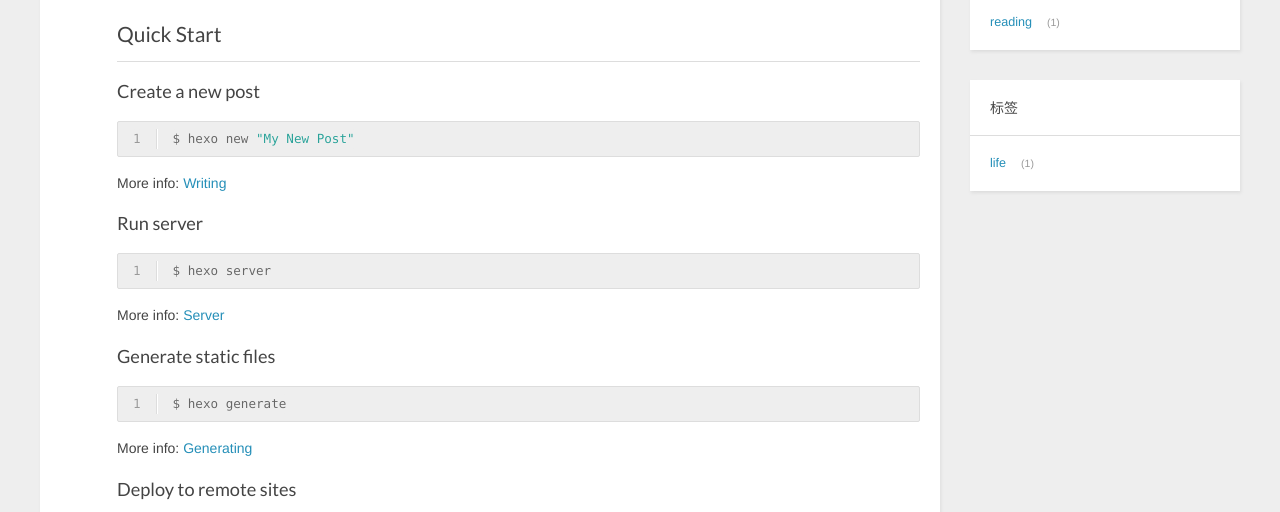
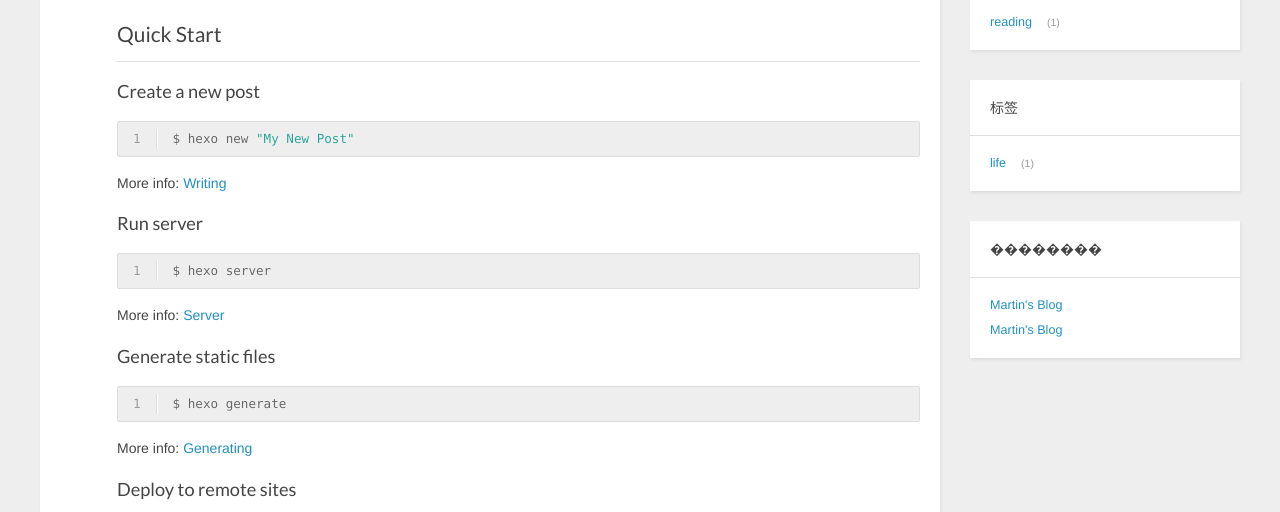
Before and after one commit to KayGuoWhu/KayGuoWhu.github.io, a plain HTML site: page 2015/06/04/hello-world/index.html in a window 1280 px wide. Shown: the part 288-800 px from the top of the page. Drawn offline with nearby package versions, Linux system fonts and the light colour scheme; a script that the page names is missing.

Commit message:
Site updated: 2015-06-16 20:52:42

```diff
--- a/2015/06/04/hello-world/index.html
+++ b/2015/06/04/hello-world/index.html
@@ -151,6 +151,14 @@
   </ul>
 </div>
 
+
+  <div class="widget tag">
+<h3 class="title">��������</h3>
+<ul class="entry">
+<li><a href="http://wangxinkai.com/" title="Martin's Blog">Martin's Blog</a></li>
+<li><a href="http://wangxinkai.com/" title="Martin's Blog">Martin's Blog</a></li>
+</ul>
+</div>
 </aside>
     <div class="clearfix"></div>
   </div>
```
Also changed, not shown: 2015/06/15/life-choice/index.html (+8 -0 lines), archives/2015/06/index.html (+8 -0 lines), archives/2015/index.html (+8 -0 lines), archives/index.html (+8 -0 lines), categories/reading/index.html (+8 -0 lines), index.html (+8 -0 lines), tags/life/index.html (+8 -0 lines).
